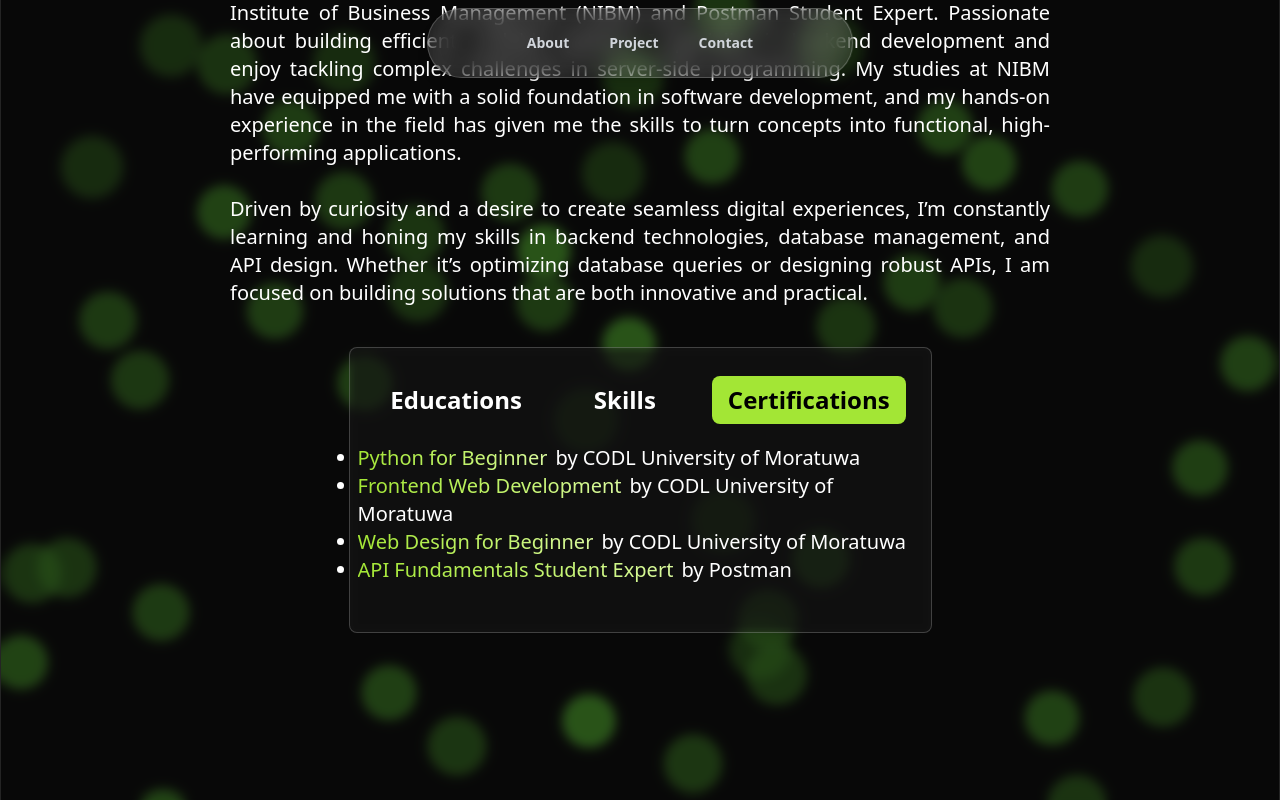
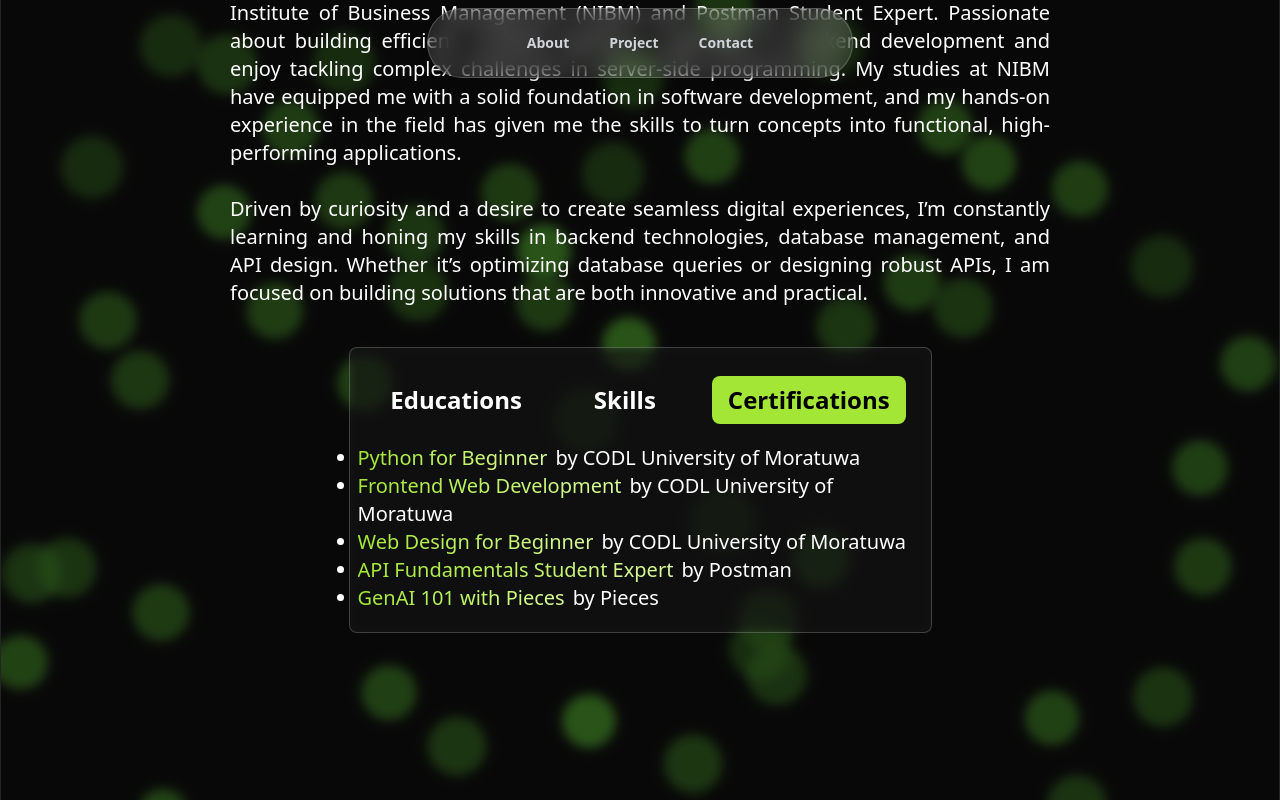
Before and after one commit to Chanukaa2002/portfolio, a React (Vite) app: page / in a window 1280 px wide. Both pictures are taken after a click on the element "Certifications". Shown: the part 978-1778 px from the top of the page. Built offline with nearby package versions, Linux system fonts and the light colour scheme.

Commit message:
Add new certificate

```diff
--- a/src/components/About.jsx
+++ b/src/components/About.jsx
@@ -53,7 +53,9 @@ const About = () => {
       {[...Array(Math.ceil(skills.length / 6))].map((_, slideIndex) => (
         <SwiperSlide key={slideIndex}>
           <div className="grid grid-cols-2 gap-4 p-4">
-            {skills.slice(slideIndex * 6, (slideIndex + 1) * 6).map((skill, index) => (
+            {skills
+              .slice(slideIndex * 6, (slideIndex + 1) * 6)
+              .map((skill, index) => (
                 <div
                   key={index}
                   className="flex items-center p-2 space-x-1 text-sm border rounded-lg shadow-lg backdrop-blur-md bg-white/5 border-white/20"
@@ -63,7 +65,9 @@ const About = () => {
                     alt={skill.name}
                     className="w-4 h-4"
                   />
-                <span className="pl-4 font-bold text-white">{skill.name}</span>
+                  <span className="pl-4 font-bold text-white">
+                    {skill.name}
+                  </span>
                 </div>
               ))}
           </div>
@@ -155,6 +159,16 @@ const About = () => {
           </a>
           <span className="ml-2">by Postman</span>
         </li>
+        <li>
+          <a
+            href="https://badgr.com/public/assertions/67b04377157e9b171a2b1617?identity__email=mchanuka72@gmail.com"
+            className="text-transparent bg-gradient-to-r from-lime-400 via-lime-300 to-lime-200 bg-clip-text"
+            target="_blank"
+          >
+            GenAI 101 with Pieces
+          </a>
+          <span className="ml-2">by Pieces</span>
+        </li>
       </ul>
     </div>
   );
```
Lines whose indentation alone changed are shown as unchanged.
